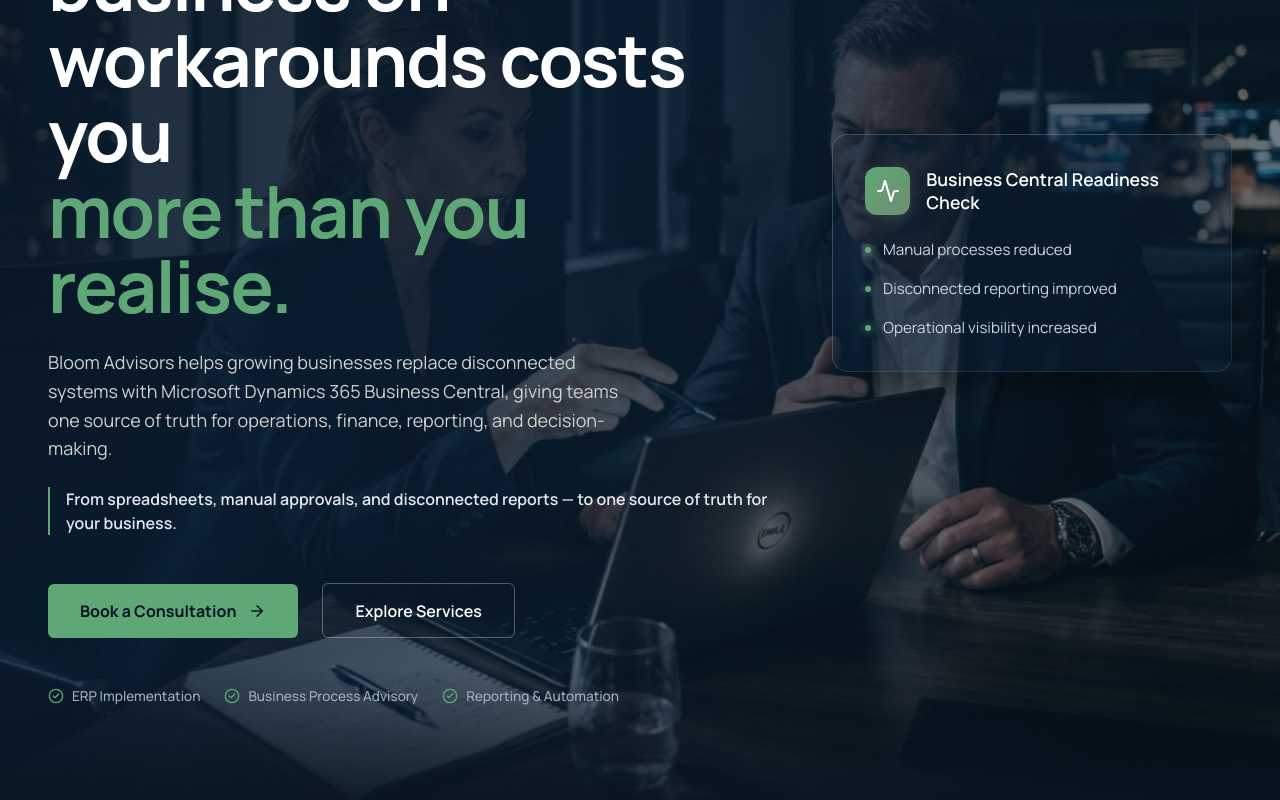
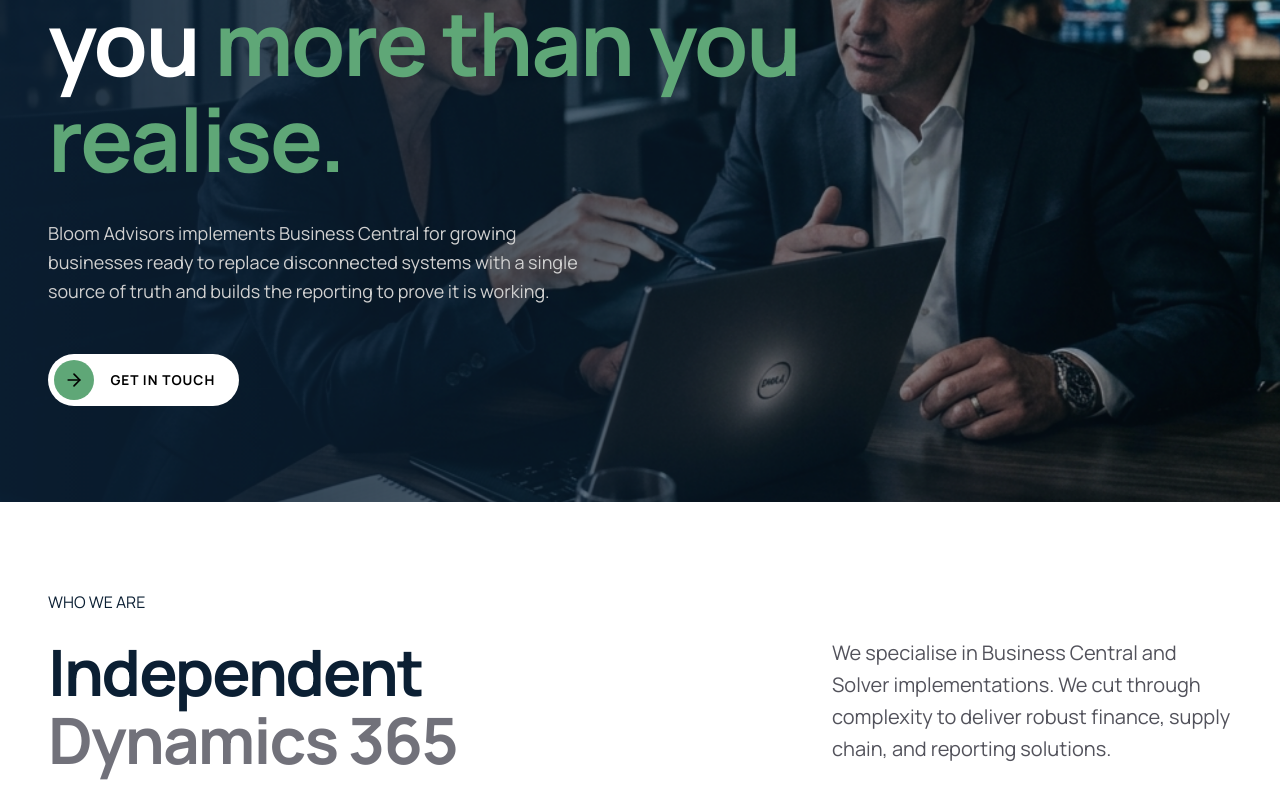
Before and after one commit to Bloom-Advisors/bloom-website, a React (Vite) app: page / in a window 1280 px wide. Shown: the part 360-1160 px from the top of the page. Built offline with nearby package versions, Linux system fonts and the light colour scheme.

Commit message:
Revert Hero section to original design

```diff
--- a/src/components/Hero.css
+++ b/src/components/Hero.css
@@ -14,23 +14,11 @@
   left: 0;
   width: 100%;
   height: 100%;
-  background: linear-gradient(135deg, rgba(8, 20, 33, 0.95) 0%, rgba(11, 31, 51, 0.85) 45%, rgba(11, 31, 51, 0.3) 100%), url('/hero-bg.png');
+  background: linear-gradient(to right, rgba(11, 31, 51, 0.95) 0%, rgba(11, 31, 51, 0.6) 50%, rgba(11, 31, 51, 0.2) 100%), url('/hero-bg.png');
   background-size: cover;
   background-position: center;
   z-index: 0;
   animation: smoothZoom 20s linear infinite alternate;
-}
-
-/* Add a subtle bottom gradient for blending */
-.hero-bg::after {
-  content: '';
-  position: absolute;
-  bottom: 0;
-  left: 0;
-  width: 100%;
-  height: 150px;
-  background: linear-gradient(to top, rgba(8, 20, 33, 1), transparent);
-  z-index: 1;
 }
 
 .hero-container {
@@ -38,53 +26,26 @@
   width: 100%;
   margin: 0 auto;
   position: relative;
-  z-index: 2;
-  display: grid;
-  grid-template-columns: 1fr 400px;
-  gap: 4rem;
-  align-items: center;
+  z-index: 1;
 }
 
 .hero-content {
-  max-width: 750px;
+  max-width: 1000px;
 }
 
-.hero-badge {
-  display: inline-block;
-  background: rgba(255, 255, 255, 0.1);
-  border: 1px solid rgba(255, 255, 255, 0.2);
-  backdrop-filter: blur(8px);
-  -webkit-backdrop-filter: blur(8px);
-  padding: 0.5rem 1rem;
-  border-radius: 50px;
-  font-size: 0.85rem;
-  font-weight: 600;
-  color: #e2e8f0;
-  letter-spacing: 0.5px;
+.hero-title {
+  font-size: 5.5rem;
+  font-weight: 700;
+  line-height: 1.1;
+  letter-spacing: -2px;
   margin-bottom: 2rem;
   opacity: 0;
   animation: fadeInUp 1s cubic-bezier(0.2, 0.8, 0.2, 1) forwards;
-  animation-delay: 0.1s;
-}
-
-.hero-title {
-  font-size: 4.5rem;
-  font-weight: 700;
-  line-height: 1.05;
-  letter-spacing: -1.5px;
-  margin-bottom: 1.5rem;
-  opacity: 0;
-  animation: fadeInUp 1s cubic-bezier(0.2, 0.8, 0.2, 1) forwards;
   animation-delay: 0.2s;
-  max-width: 700px;
 }
 
 .hero-title .highlight {
   color: var(--brand-primary);
-  display: inline-block;
-  opacity: 0;
-  animation: highlightReveal 1s cubic-bezier(0.2, 0.8, 0.2, 1) forwards;
-  animation-delay: 0.6s;
 }
 
 .hero-subtitle {
@@ -92,218 +53,35 @@
   font-weight: 400;
   color: var(--text-muted);
   line-height: 1.6;
-  max-width: 600px;
-  margin-bottom: 1.5rem;
-  opacity: 0;
-  animation: fadeInUp 1s cubic-bezier(0.2, 0.8, 0.2, 1) forwards;
-  animation-delay: 0.3s;
-}
-
-.hero-transformation {
-  font-size: 1rem;
-  font-weight: 600;
-  color: #e2e8f0;
-  line-height: 1.5;
+  max-width: 550px;
   margin-bottom: 3rem;
-  padding-left: 1rem;
-  border-left: 2px solid var(--brand-primary);
   opacity: 0;
   animation: fadeInUp 1s cubic-bezier(0.2, 0.8, 0.2, 1) forwards;
   animation-delay: 0.4s;
 }
 
-.hero-actions {
-  display: flex;
+.btn-get-in-touch {
+  display: inline-flex;
   align-items: center;
-  gap: 1.5rem;
-  margin-bottom: 3rem;
-  opacity: 0;
-  animation: fadeInUp 1s cubic-bezier(0.2, 0.8, 0.2, 1) forwards;
-  animation-delay: 0.5s;
-}
-
-.btn-primary {
-  display: flex;
-  align-items: center;
-  justify-content: center;
-  background-color: var(--brand-primary);
-  color: #081421;
-  font-weight: 700;
-  font-size: 1rem;
-  padding: 1rem 2rem;
-  border-radius: 6px;
+  background-color: #ffffff;
   border: none;
+  border-radius: 50px;
+  padding: 0.4rem 1.5rem 0.4rem 0.4rem;
   cursor: pointer;
-  transition: transform 0.2s ease, background-color 0.2s ease;
-}
-
-.btn-primary .btn-icon {
-  margin-left: 0.75rem;
-  transition: transform 0.3s ease;
-}
-
-.btn-primary:hover {
-  transform: translateY(-2px);
-  background-color: #8fb190;
-}
-
-.btn-primary:hover .btn-icon {
-  transform: translateX(4px);
-}
-
-.btn-secondary {
-  display: flex;
-  align-items: center;
-  justify-content: center;
-  background-color: transparent;
-  color: #ffffff;
-  font-weight: 600;
-  font-size: 1rem;
-  padding: 0.9rem 2rem;
-  border-radius: 6px;
-  border: 1px solid rgba(255, 255, 255, 0.3);
-  text-decoration: none;
-  transition: background-color 0.2s ease, border-color 0.2s ease;
-}
-
-.btn-secondary:hover {
-  background-color: rgba(255, 255, 255, 0.05);
-  border-color: rgba(255, 255, 255, 0.6);
-}
-
-.hero-trust-row {
-  display: flex;
-  flex-wrap: wrap;
-  gap: 1.5rem;
+  transition: transform 0.2s ease, opacity 0.2s ease;
   opacity: 0;
   animation: fadeInUp 1s cubic-bezier(0.2, 0.8, 0.2, 1) forwards;
   animation-delay: 0.6s;
 }
 
-.trust-item {
-  display: flex;
-  align-items: center;
-  gap: 0.5rem;
-  color: #a0aec0;
-  font-size: 0.85rem;
-  font-weight: 500;
-}
-
-.trust-icon {
-  color: var(--brand-primary);
-}
-
-/* Glassmorphism Card */
-.hero-visual {
-  display: flex;
-  justify-content: flex-end;
-  opacity: 0;
-  transform: translateX(30px);
-  animation: slideInLeft 1.2s cubic-bezier(0.2, 0.8, 0.2, 1) forwards;
-  animation-delay: 0.7s;
-}
-
-.insight-card {
-  background: rgba(11, 31, 51, 0.4);
-  backdrop-filter: blur(16px);
-  -webkit-backdrop-filter: blur(16px);
-  border: 1px solid rgba(255, 255, 255, 0.1);
-  border-top: 1px solid rgba(255, 255, 255, 0.2);
-  border-left: 1px solid rgba(255, 255, 255, 0.2);
-  border-radius: 16px;
-  padding: 2rem;
-  width: 100%;
-  box-shadow: 0 25px 50px -12px rgba(0, 0, 0, 0.5);
-  transition: transform 0.3s ease, box-shadow 0.3s ease;
-}
-
-.insight-card:hover {
-  transform: translateY(-5px);
-  box-shadow: 0 30px 60px -12px rgba(0, 0, 0, 0.6);
-}
-
-.insight-header {
-  display: flex;
-  align-items: center;
-  gap: 1rem;
-  margin-bottom: 1.5rem;
-}
-
-.insight-icon-wrapper {
-  background: linear-gradient(135deg, var(--brand-primary) 0%, #6e8e70 100%);
-  width: 48px;
-  height: 48px;
-  border-radius: 12px;
-  display: flex;
-  align-items: center;
-  justify-content: center;
-  box-shadow: 0 4px 15px rgba(163, 196, 164, 0.2);
-}
-
-.insight-header h3 {
-  color: #ffffff;
-  font-size: 1.1rem;
-  font-weight: 600;
-  line-height: 1.3;
-  margin: 0;
-}
-
-.insight-list {
-  list-style: none;
-  padding: 0;
-  margin: 0;
-  display: flex;
-  flex-direction: column;
-  gap: 1rem;
-}
-
-.insight-list li {
-  color: #cbd5e1;
-  font-size: 0.95rem;
-  display: flex;
-  align-items: center;
-  gap: 0.75rem;
-}
-
-.insight-list .bullet {
-  width: 6px;
-  height: 6px;
-  background-color: var(--brand-primary);
-  border-radius: 50%;
-  box-shadow: 0 0 8px var(--brand-primary);
-}
-
-/* Animations */
 @keyframes fadeInUp {
   0% {
     opacity: 0;
-    transform: translateY(30px);
+    transform: translateY(40px);
   }
   100% {
     opacity: 1;
     transform: translateY(0);
-  }
-}
-
-@keyframes highlightReveal {
-  0% {
-    opacity: 0;
-    filter: blur(4px);
-  }
-  100% {
-    opacity: 1;
-    filter: blur(0);
-  }
-}
-
-@keyframes slideInLeft {
-  0% {
-    opacity: 0;
-    transform: translateX(40px);
-  }
-  100% {
-    opacity: 1;
-    transform: translateX(0);
   }
 }
 
@@ -316,62 +94,51 @@
   }
 }
 
-/* Mobile Adjustments */
-@media (max-width: 1100px) {
-  .hero-container {
-    grid-template-columns: 1fr;
-    gap: 3rem;
-  }
-
-  .hero-visual {
-    justify-content: flex-start;
-  }
-
-  .insight-card {
-    max-width: 450px;
-  }
+.btn-get-in-touch:hover {
+  transform: scale(1.02);
 }
 
-@media (max-width: 991px) {
-  .hero {
-    padding: 8rem 2rem 4rem;
-  }
-
-  .hero-title {
-    font-size: 3.5rem;
-  }
+.icon-circle {
+  background-color: var(--brand-primary);
+  width: 40px;
+  height: 40px;
+  border-radius: 50%;
+  display: flex;
+  align-items: center;
+  justify-content: center;
+  margin-right: 1rem;
 }
 
-@media (max-width: 768px) {
-  .hero {
-    padding: 7rem 1.5rem 3rem;
-  }
-
-  .hero-title {
-    font-size: 2.8rem;
-  }
-
-  .hero-actions {
-    flex-direction: column;
-    align-items: stretch;
-  }
-
-  .hero-trust-row {
-    flex-direction: column;
-    gap: 0.75rem;
-  }
-
-  .btn-primary, .btn-secondary {
-    width: 100%;
-  }
+.btn-text {
+  font-size: 0.85rem;
+  font-weight: 700;
+  letter-spacing: 1px;
+  color: #000000;
 }
 
-@media (max-width: 480px) {
-  .hero-title {
-    font-size: 2.3rem;
-  }
+.stat-item {
+  display: flex;
+  flex-direction: column;
+}
 
-  .hero-badge {
-    font-size: 0.75rem;
-  }
+.stat-value {
+  font-size: 1.5rem;
+  font-weight: 800;
+  color: #ffffff;
+  line-height: 1.2;
 }
+
+.stat-label {
+  font-size: 0.85rem;
+  color: var(--text-muted);
+  font-weight: 500;
+  max-width: 120px;
+  line-height: 1.4;
+  margin-top: 0.25rem;
+}
+
+.stat-divider {
+  width: 1px;
+  height: 40px;
+  background-color: rgba(255, 255, 255, 0.2);
+}
--- a/src/components/Hero.jsx
+++ b/src/components/Hero.jsx
@@ -1,80 +1,25 @@
 import React from 'react';
-import { ArrowRight, CheckCircle2, Activity } from 'lucide-react';
+import { ArrowRight } from 'lucide-react';
 import './Hero.css';
 
 const Hero = () => {
   return (
     <section className="hero">
       <div className="hero-bg"></div>
-
       <div className="hero-container">
         <div className="hero-content">
-          <div className="hero-badge">
-            Business Central Consulting for Growing Businesses
-          </div>
-
           <h1 className="hero-title">
-            Running your business on workarounds costs you <br />
-            <span className="highlight">more than you realise.</span>
+            Running your business on workarounds costs you <span className="highlight">more than you realise.</span>
           </h1>
-
           <p className="hero-subtitle">
-            Bloom Advisors helps growing businesses replace disconnected systems with Microsoft Dynamics 365 Business Central, giving teams one source of truth for operations, finance, reporting, and decision-making.
+            Bloom Advisors implements Business Central for growing businesses ready to replace disconnected systems with a single source of truth and builds the reporting to prove it is working.
           </p>
-
-          <p className="hero-transformation">
-            From spreadsheets, manual approvals, and disconnected reports — to one source of truth for your business.
-          </p>
-
-          <div className="hero-actions">
-            <button className="btn-primary">
-              Book a Consultation
-              <ArrowRight size={18} className="btn-icon" />
-            </button>
-            <a href="#services" className="btn-secondary">
-              Explore Services
-            </a>
-          </div>
-
-          <div className="hero-trust-row">
-            <div className="trust-item">
-              <CheckCircle2 size={16} className="trust-icon" />
-              <span>ERP Implementation</span>
+          <button className="btn-get-in-touch">
+            <div className="icon-circle">
+              <ArrowRight size={20} color="#000" />
             </div>
-            <div className="trust-item">
-              <CheckCircle2 size={16} className="trust-icon" />
-              <span>Business Process Advisory</span>
-            </div>
-            <div className="trust-item">
-              <CheckCircle2 size={16} className="trust-icon" />
-              <span>Reporting & Automation</span>
-            </div>
-          </div>
-        </div>
-
-        <div className="hero-visual">
-          <div className="insight-card">
-            <div className="insight-header">
-              <div className="insight-icon-wrapper">
-                <Activity size={24} color="#fff" />
-              </div>
-              <h3>Business Central Readiness Check</h3>
-            </div>
-            <ul className="insight-list">
-              <li>
-                <div className="bullet"></div>
-                Manual processes reduced
-              </li>
-              <li>
-                <div className="bullet"></div>
-                Disconnected reporting improved
-              </li>
-              <li>
-                <div className="bullet"></div>
-                Operational visibility increased
-              </li>
-            </ul>
-          </div>
+            <span className="btn-text">GET IN TOUCH</span>
+          </button>
         </div>
       </div>
     </section>
```
